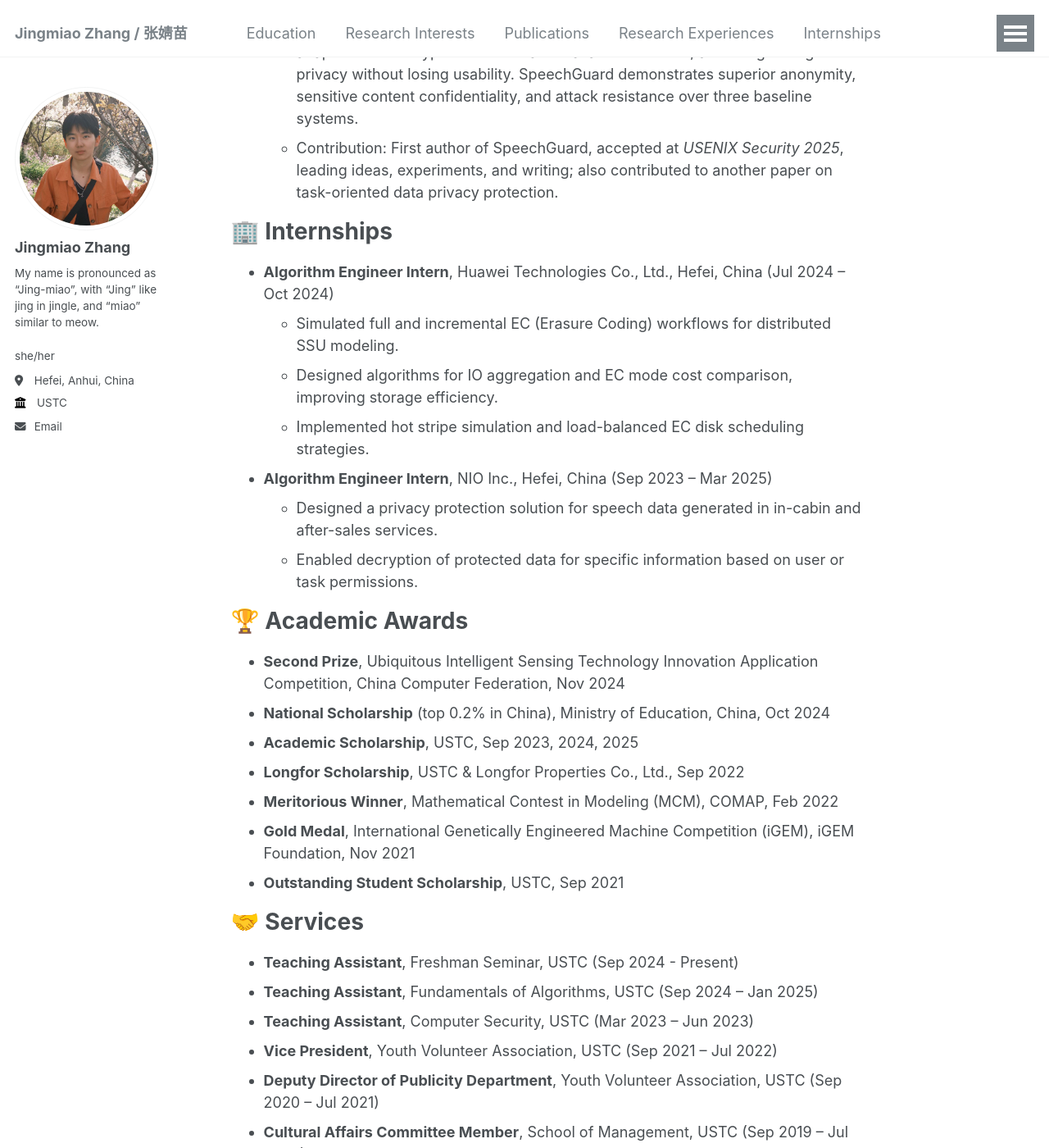
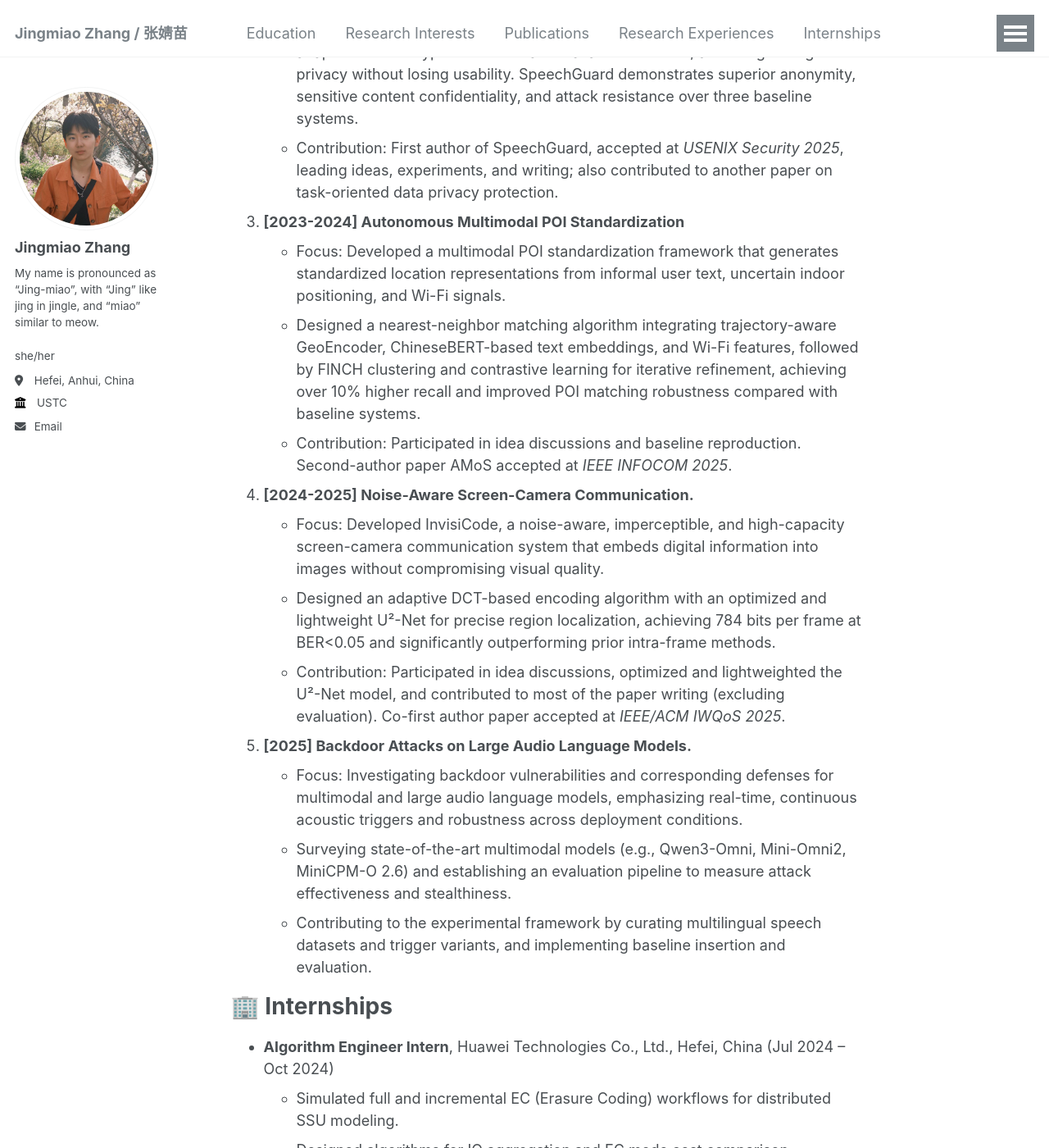
Before and after one commit to Glycineeeee/glycineeeee.github.io, a Jekyll site: the page built from _pages/about.md, in a window 1280 px wide and 1400 px high, scrolled down 1941 px. Shown: the whole window at 82% size. Built offline with Jekyll 4.4.1, drawn with Linux system fonts in a browser that asks for light colours; a script that is not in the unit is left out.

Commit message:
Update about.md

```diff
--- a/_pages/about.md
+++ b/_pages/about.md
@@ -51,6 +51,19 @@ with a focus on efficient and trustworthy machine learning systems and algorithm
    - Focus: Addressed privacy risks in user-generated data by developing protection mechanisms for speech, visual content, and datasets that adapt to different permission groups or machine learning tasks.
    - Designed SpeechGuard, a recoverable and customizable speech privacy protection system that integrates multi-parameter reversible warping and adaptive text encryption with hierarchical access control, achieving strong privacy without losing usability. SpeechGuard demonstrates superior anonymity, sensitive content confidentiality, and attack resistance over three baseline systems.
    - Contribution: First author of SpeechGuard, accepted at *USENIX Security 2025*, leading ideas, experiments, and writing; also contributed to another paper on task-oriented data privacy protection.
+3. **[2023-2024] Autonomous Multimodal POI Standardization**
+   - Focus: Developed a multimodal POI standardization framework that generates standardized location representations from informal user text, uncertain indoor positioning, and Wi-Fi signals.
+   - Designed a nearest-neighbor matching algorithm integrating trajectory-aware GeoEncoder, ChineseBERT-based text embeddings, and Wi-Fi features, followed by FINCH clustering and contrastive learning for iterative refinement, achieving over 10% higher recall and improved POI matching robustness compared with baseline systems.
+   - Contribution: Participated in idea discussions and baseline reproduction. Second-author paper AMoS accepted at *IEEE INFOCOM 2025*.
+4. **[2024-2025] Noise-Aware Screen-Camera Communication.**
+   - Focus: Developed InvisiCode, a noise-aware, imperceptible, and high-capacity screen-camera communication system that embeds digital information into images without compromising visual quality.
+   - Designed an adaptive DCT-based encoding algorithm with an optimized and lightweight U²-Net for precise region localization, achieving 784 bits per frame at BER<0.05 and significantly outperforming prior intra-frame methods.
+   - Contribution: Participated in idea discussions, optimized and lightweighted the U²-Net model, and contributed to most of the paper writing (excluding evaluation). Co-first author paper accepted at *IEEE/ACM IWQoS 2025*.
+5. **[2025] Backdoor Attacks on Large Audio Language Models.**
+   - Focus: Investigating backdoor vulnerabilities and corresponding defenses for multimodal and large audio language models, emphasizing real-time, continuous acoustic triggers and robustness across deployment conditions.
+   - Surveying state-of-the-art multimodal models (e.g., Qwen3-Omni, Mini-Omni2, MiniCPM-O 2.6) and establishing an evaluation pipeline to measure attack effectiveness and stealthiness.
+   - Contributing to the experimental framework by curating multilingual speech datasets and trigger variants, and implementing baseline insertion and evaluation.
+
 
 # 🏢 Internships {#internships}
 - **Algorithm Engineer Intern**, Huawei Technologies Co., Ltd., Hefei, China (Jul 2024 – Oct 2024)
```
